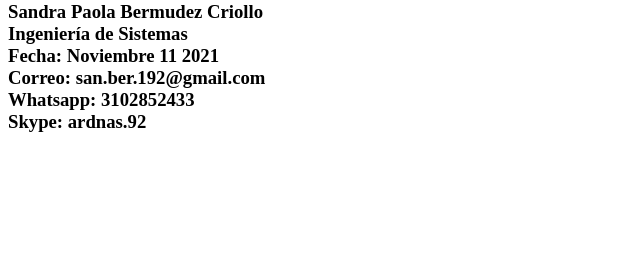
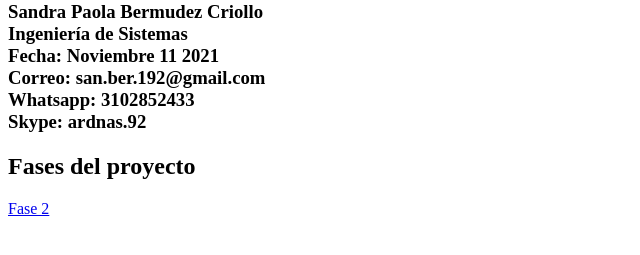
Before and after one commit to spbermudezc92/DSW-SANDRAPBERMUDEZ, a plain HTML site: page index.html in a window 1280 px wide. Shown: the part 79-334 px from the top of the page, without its empty margins (0-640 px from the left). Drawn offline with Linux system fonts and the light colour scheme.

Commit message:
Enlace
Enlace Fase 2

```diff
--- a/index.html
+++ b/index.html
@@ -12,6 +12,8 @@
         <h3>Sandra Paola Bermudez Criollo<br>Ingeniería de Sistemas<br>Fecha: Noviembre 11 2021<br>Correo: san.ber.192@gmail.com<br>Whatsapp: 3102852433<br>Skype: ardnas.92</h3>
 
     </p>
+    <h2> Fases del proyecto </h2>
+    <a href="Fase 2/design.html">Fase 2</a>
 
 </body>
 </html>
```
Also changed, not shown: Fase 2/design.html (+1 -1 lines), Fase 2/Img/Mockup.png.
